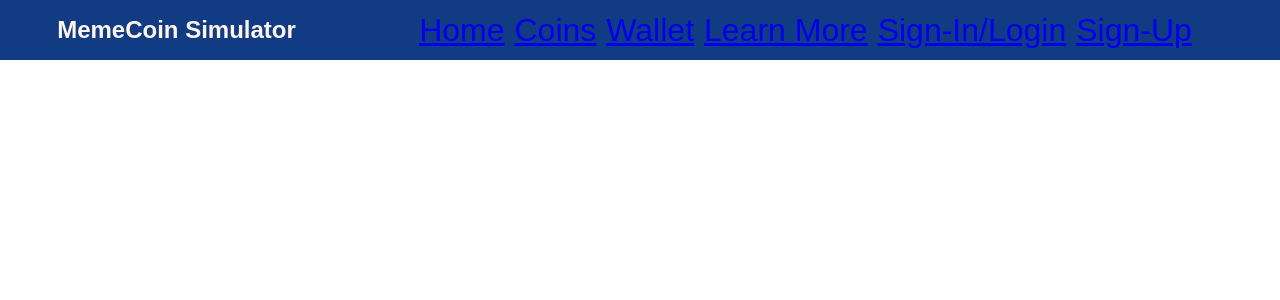
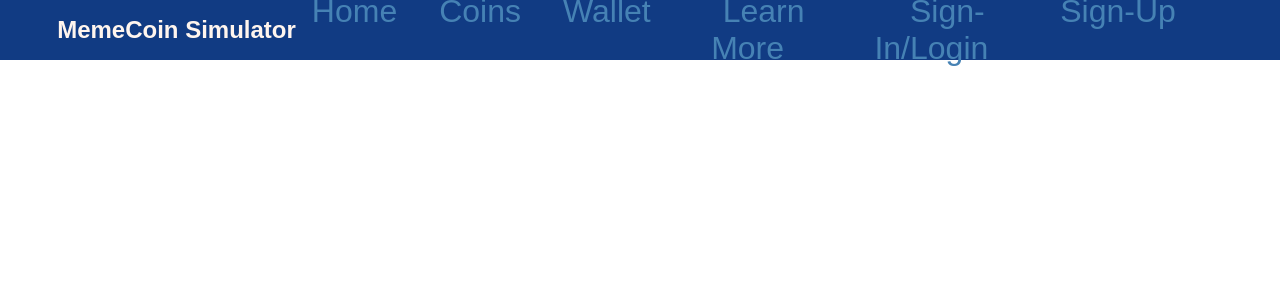
Before and after one commit to David-P-Molina/CryptoCurrency-trading-simulator, a React (Create React App) app: page / in a window 1280 px wide. Shown: the top 300 px of the page. Built offline with nearby package versions, Linux system fonts and the light colour scheme.

Commit message:
Added styling to navbar links

```diff
--- a/src/components/navbar/Navbar.css
+++ b/src/components/navbar/Navbar.css
@@ -23,3 +23,14 @@
     font-size: 2rem;
     color: steelblue;
 }
+
+.nav-links {
+    color: steelblue;
+    text-decoration: none;
+    padding: 0.5rem 1rem;
+}
+
+.nav-links:hover {
+    color: white;
+    background-color: rgb(68, 114, 184);
+}
```
